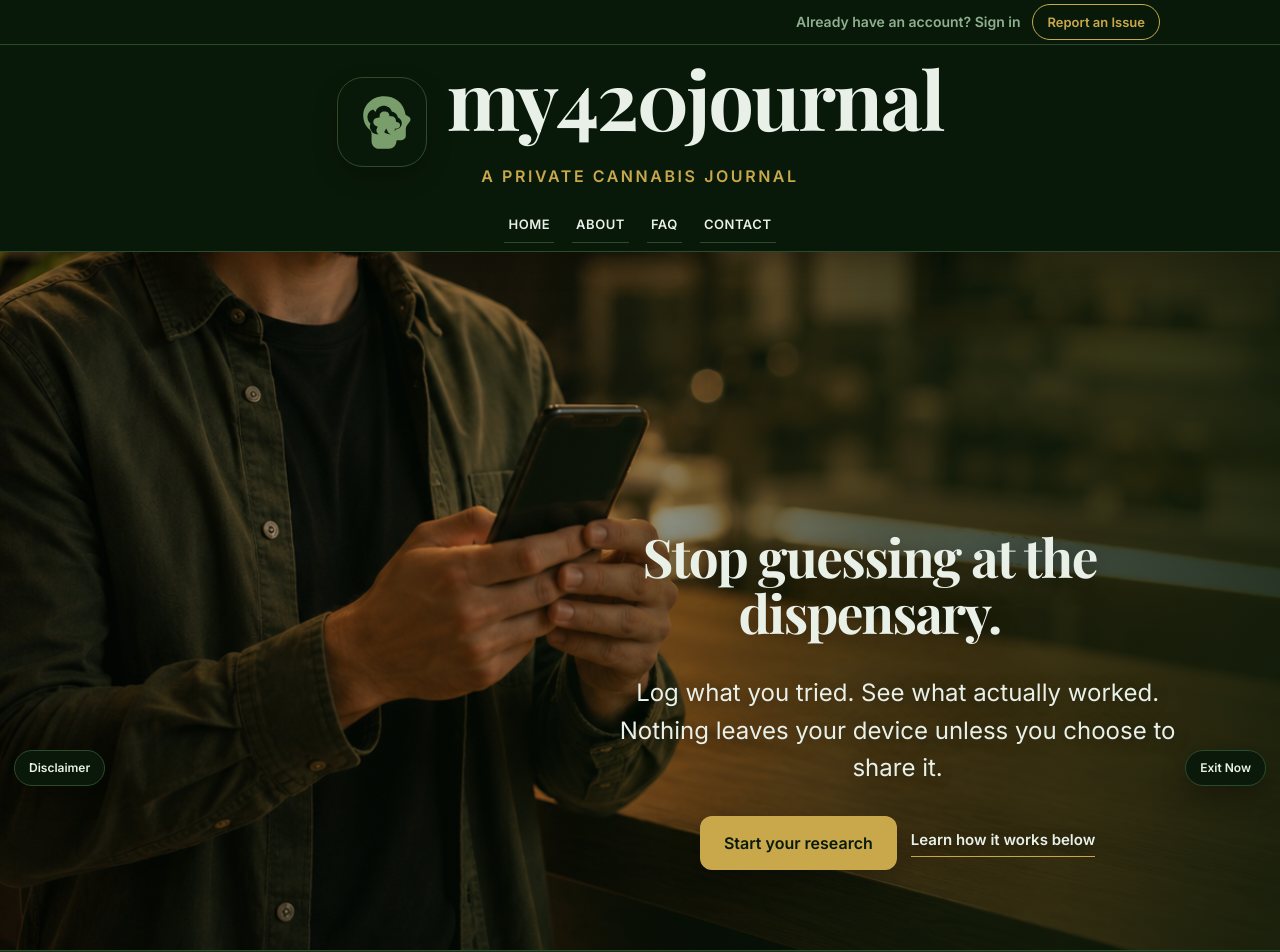
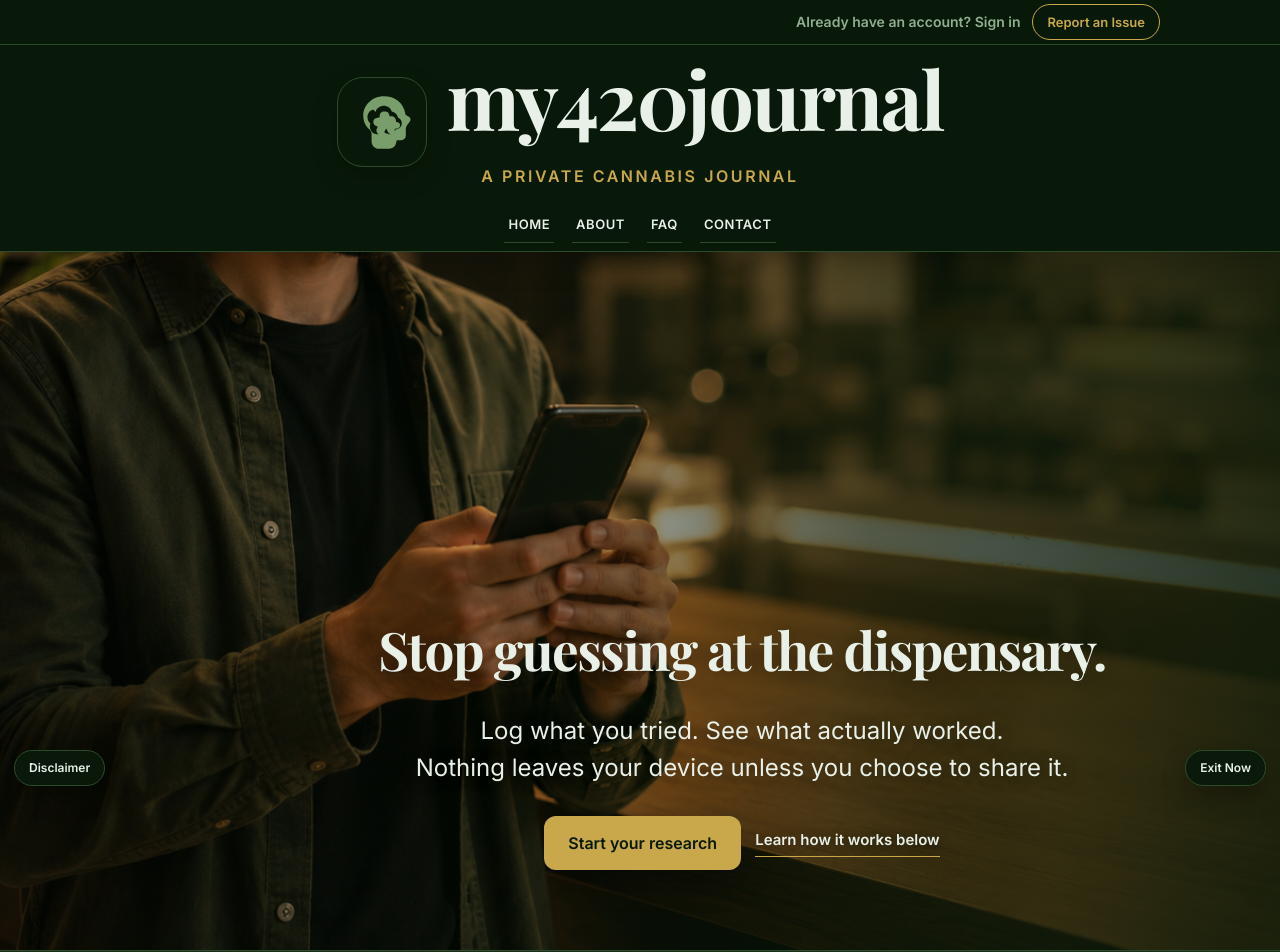
Before and after one commit to casevoiceai/my420journal-app, a React (Vite) app: page / in a window 1280 px wide. Shown: the top 952 px of the page. Built offline with nearby package versions, Linux system fonts and the light colour scheme.

Commit message:
Shift hero text block left to keep headline on one line

```diff
--- a/src/marketing/MarketingHero.jsx
+++ b/src/marketing/MarketingHero.jsx
@@ -37,17 +37,16 @@ export function HeroSection() {
           alignItems: 'flex-end',
           justifyContent: 'flex-end',
           paddingBottom: '10vh',
-          paddingRight: '8vw',
+          paddingRight: '10vw',
           boxSizing: 'border-box',
         }}
       >
-        <div style={{ maxWidth: '560px', textAlign: 'center' }}>
+        <div style={{ width: '100%', maxWidth: '820px', textAlign: 'center' }}>
           <h1 style={{
             margin: '0 0 34px 0',
             color: S.textPrimary,
             fontFamily: marketingFonts.playfair,
             fontSize: 'clamp(30px, 4.25vw, 53px)',
-            maxWidth: '90%',
             whiteSpace: 'normal',
             lineHeight: 1.05,
             letterSpacing: '-0.03em',
```
